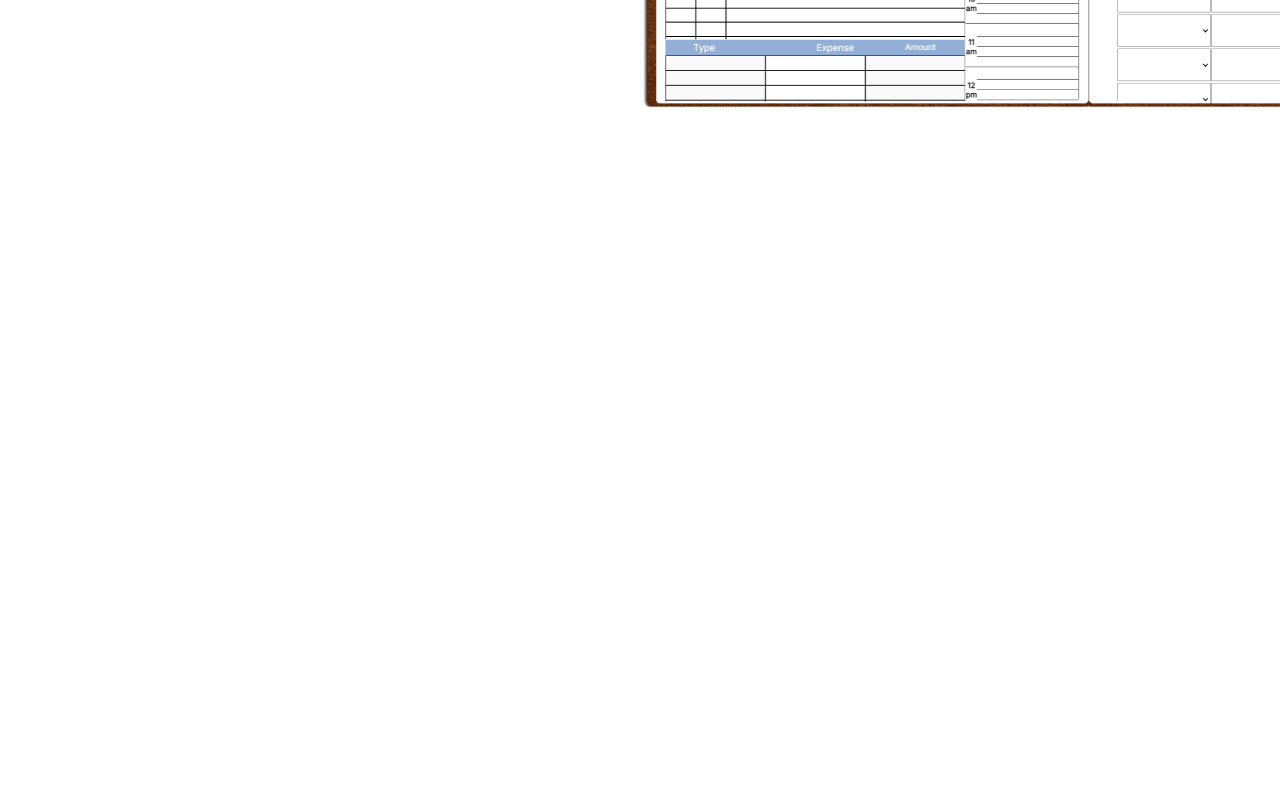
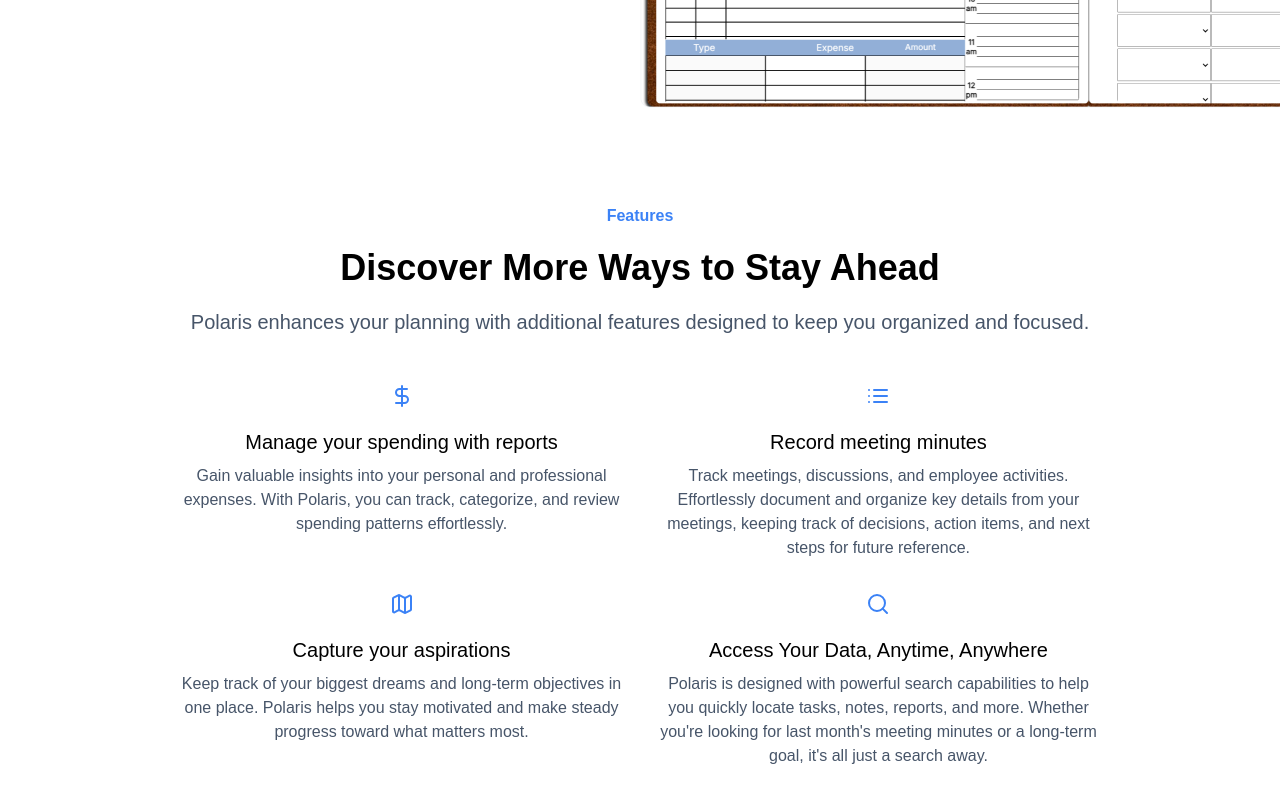
Before and after one commit to LucianiChristian/polaris-splash, a Next.js app: page / in a window 1280 px wide. Shown: the part 2741-3541 px from the top of the page. Before the commit the page ends 2881 px from the top, so only its background shows below. Built offline with nearby package versions, Linux system fonts and the light colour scheme.

Commit message:
Add more features section

```diff
--- a/src/app/Features/Feature.tsx
+++ b/src/app/Features/Feature.tsx
@@ -1,4 +1,4 @@
-import {BookOpen, CircleCheckBig} from "lucide-react";
+import { CircleCheckBig } from "lucide-react";
 import React from "react";
 
 type Props = {
@@ -28,7 +28,7 @@ export default function Feature({ icon: Icon, header, subtitle, listItems }: Pro
                     }
                 </ul>
             </div>
-            <img src="/app-screenshot.png" alt="app screenshot" className="pt-10 md:pt-0"/>
+            <img src="/app-screenshot.png" alt="app screenshot" className="pt-10 lg:pt-0"/>
         </div>
     );
 }
--- /dev/null
+++ b/src/app/MoreFeatures/MoreFeature.tsx
@@ -0,0 +1,17 @@
+type Props = {
+    icon: React.ComponentType<{className: string}>,
+    header: string,
+    subtitle: string
+};
+
+export default function Feature({ icon: Icon, header, subtitle }: Props) {
+    return (
+        <div className="flex flex-col items-center text-center gap-5 max-w-[50ch]">
+            <Icon className="text-blue-500"/>
+            <div className="flex flex-col gap-2">
+                <h3 className="text-xl font-medium">{ header }</h3>
+                <p className="text-slate-600">{ subtitle }</p>
+            </div>
+        </div>
+    );
+}
--- /dev/null
+++ b/src/app/MoreFeatures/MoreFeaturesSection.tsx
@@ -0,0 +1,44 @@
+import { DollarSign, List, Map, Search } from "lucide-react";
+import MoreFeature from "./MoreFeature";
+
+export default function MoreFeaturesSection() {
+    return (
+        <section className="flex flex-col items-center pt-16 pb-8 gap-12 lg:gap-[96]">
+            <div className="flex flex-col items-center gap-5 max-w-[768] text-center px-4" id="features">
+                <p className="text-blue-500 font-semibold">Features</p>
+                <h2 className="text-4xl font-semibold">Discover More Ways to Stay Ahead</h2>
+                <p className="text-[18] sm:text-xl text-slate-600">Polaris enhances your planning with additional features designed to keep you organized and focused.</p>
+            </div>
+            <div className="grid grid-cols-1 lg:grid-cols-2 grid-rows-2 gap-8 px-16">
+            {
+                featuresContent.map(x => (
+                    <MoreFeature icon={x.icon} header={x.header} subtitle={x.subtitle} key={x.header}/>
+                ))
+            }
+            </div>
+        </section>
+    );
+}
+
+const featuresContent = [
+    {
+        icon: DollarSign,
+        header: "Manage your spending with reports",
+        subtitle: "Gain valuable insights into your personal and professional expenses. With Polaris, you can track, categorize, and review spending patterns effortlessly.",
+    },
+    {
+        icon: List,
+        header: "Record meeting minutes",
+        subtitle: "Track meetings, discussions, and employee activities. Effortlessly document and organize key details from your meetings, keeping track of decisions, action items, and next steps for future reference.",
+    },
+    {
+        icon: Map,
+        header: "Capture your aspirations",
+        subtitle: "Keep track of your biggest dreams and long-term objectives in one place. Polaris helps you stay motivated and make steady progress toward what matters most.",
+    },
+    {
+        icon: Search,
+        header: "Access Your Data, Anytime, Anywhere",
+        subtitle: "Polaris is designed with powerful search capabilities to help you quickly locate tasks, notes, reports, and more. Whether you're looking for last month's meeting minutes or a long-term goal, it's all just a search away.",
+    }
+];
--- a/src/app/page.tsx
+++ b/src/app/page.tsx
@@ -1,6 +1,7 @@
 import Header from "@/app/Header/Header";
 import HeroSection from "@/app/HeroSection";
 import FeaturesSection from "@/app/Features/FeaturesSection";
+import MoreFeaturesSection from "./MoreFeatures/MoreFeaturesSection";
 
 export default function Home() {
   return (
@@ -8,6 +9,7 @@ export default function Home() {
         <Header />
         <HeroSection />
         <FeaturesSection />
+        <MoreFeaturesSection />
       </div>
   );
 }
```
